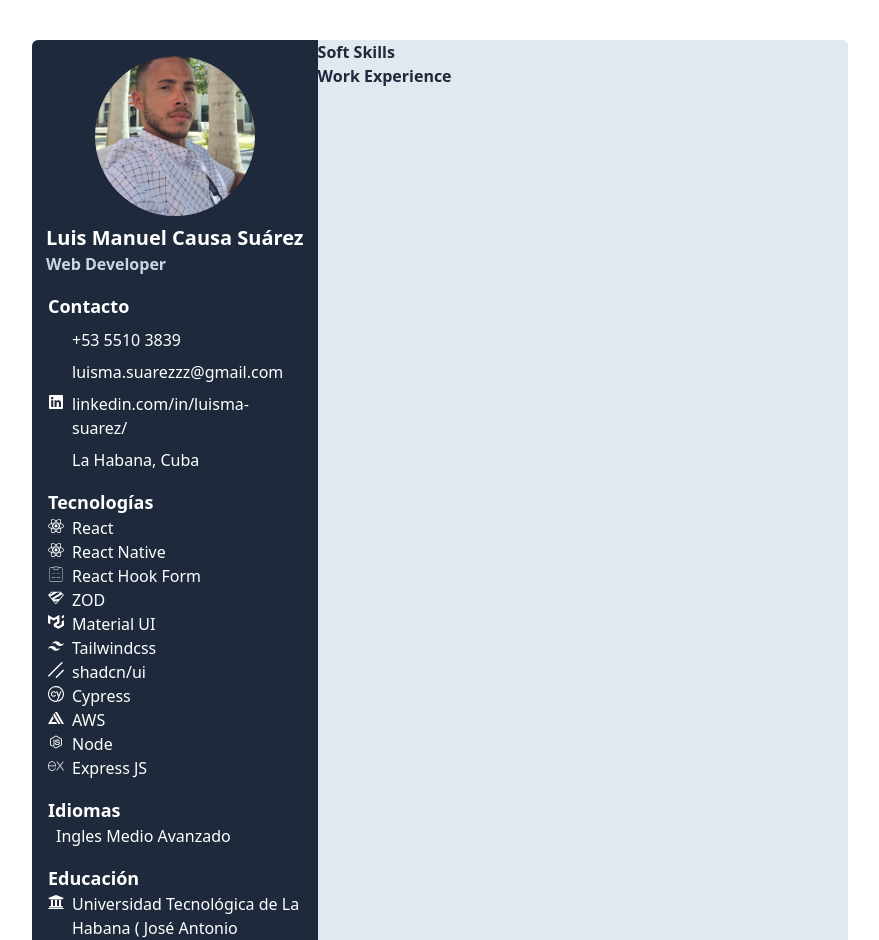
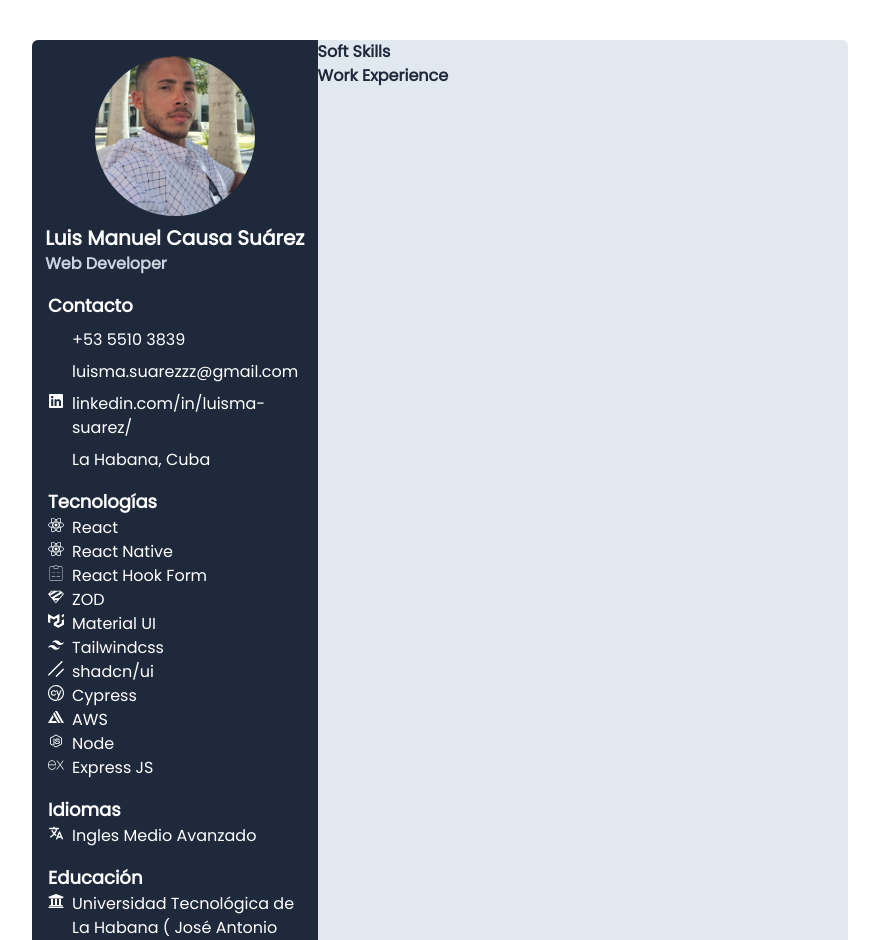
Before and after one commit to luismasuarez/cv-luisma, a React (Vite) app: page / in a window 1280 px wide. Shown: the top 940 px of the page, without its empty margins (200-1079 px from the left). Built offline with nearby package versions, Linux system fonts and the light colour scheme; some icons are missing.

Commit message:
add font poppins as default font

```diff
--- a/src/App.tsx
+++ b/src/App.tsx
@@ -1,9 +1,11 @@
 import { FaUniversity } from "react-icons/fa";
+import { IoLanguage } from "react-icons/io5";
 import INFO from "./assets/cv.json";
 import AsideSection from "./components/AsideSection";
 import Contact from "./components/Contact";
 import AsideItem from "./components/ContactItem";
 import ProfileImage from "./components/ProfileImage";
+import ProfileInfo from "./components/ProfileInfo";
 import Tecnologies from "./components/Tecnologies";
 import Aside from "./layouts/Aside";
 import Main from "./layouts/Main";
@@ -15,20 +17,18 @@ function App() {
         <div className="flex h-full rounded-md overflow-hidden">
           <Aside>
             <ProfileImage />
-            <div>
-              <h1 className="text-xl font-bold text-white mt-2">
-                Luis Manuel Causa Suárez
-              </h1>
-
-              <h2 className="font-semibold text-slate-300">Web Developer</h2>
-            </div>
+            <ProfileInfo name="Luis Manuel Causa Suárez" work="Web Developer" />
 
             <div className="w-full flex flex-col justify-start items-start px-4">
               <Contact />
+
               <Tecnologies />
 
               <AsideSection title="Idiomas">
-                <AsideItem text={INFO.languages.english} />
+                <AsideItem
+                  text={INFO.languages.english}
+                  icon={<IoLanguage color="#fff" />}
+                />
               </AsideSection>
 
               <AsideSection title="Educación">
--- /dev/null
+++ b/src/components/ProfileInfo.tsx
@@ -0,0 +1,16 @@
+type Props = {
+  name: string;
+  work: string;
+};
+
+const ProfileInfo = ({ name, work }: Props) => {
+  return (
+    <div>
+      <h1 className="text-xl font-bold text-white mt-2">{name}</h1>
+
+      <h2 className="font-semibold text-slate-300">{work}</h2>
+    </div>
+  );
+};
+
+export default ProfileInfo;
--- a/src/index.css
+++ b/src/index.css
@@ -1,3 +1,8 @@
 @tailwind base;
 @tailwind components;
 @tailwind utilities;
+
+@font-face {
+  font-family: "Poppins";
+  src: url("./assets/Poppins-Regular.ttf");
+}
--- a/tailwind.config.js
+++ b/tailwind.config.js
@@ -1,8 +1,14 @@
 /** @type {import('tailwindcss').Config} */
+const defaultTheme = require("tailwindcss/defaultTheme");
+
 export default {
   content: ["./index.html", "./src/**/*.{js,ts,jsx,tsx}"],
   theme: {
-    extend: {},
+    extend: {
+      fontFamily: {
+        sans: ['"Poppins"', ...defaultTheme.fontFamily.sans],
+      },
+    },
   },
   plugins: [],
 };
```
Also changed, not shown: src/assets/Poppins-Regular.ttf (added), 1 other file (tests, documents, lock files or other folders).
